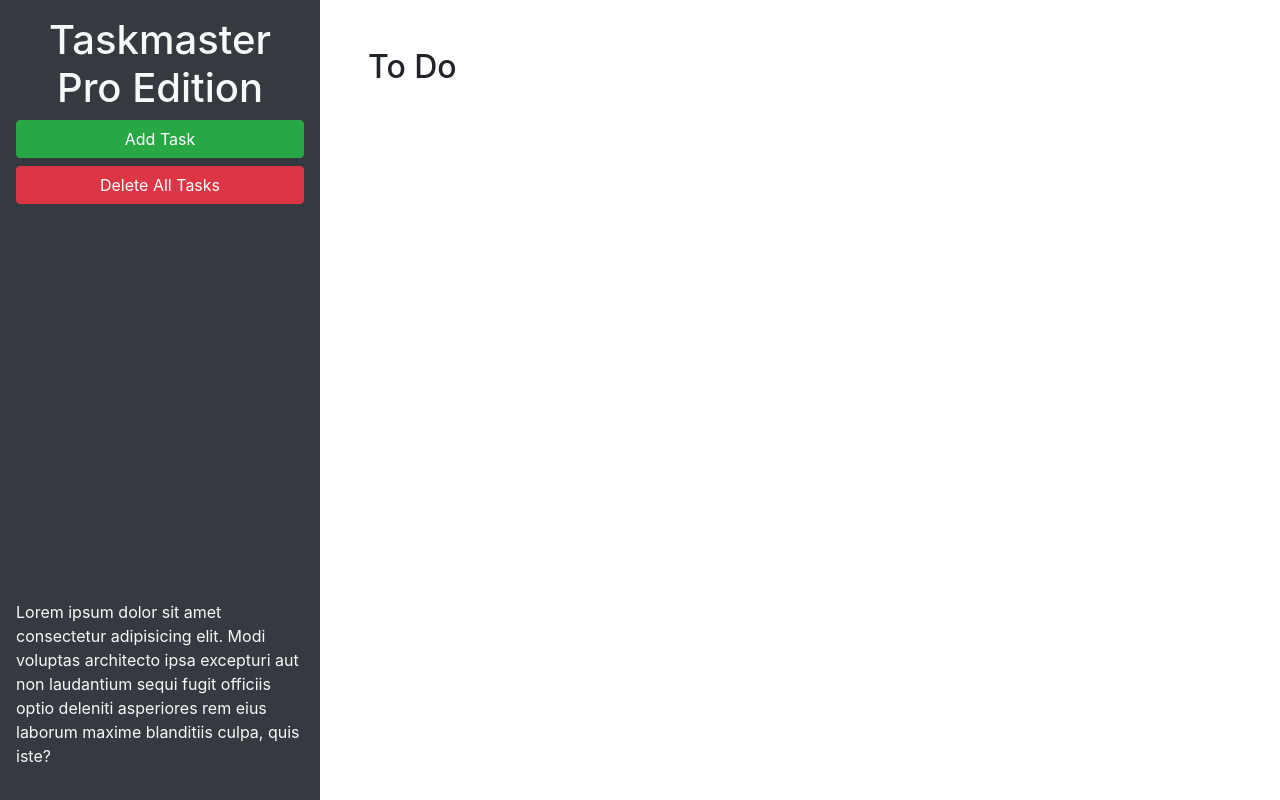
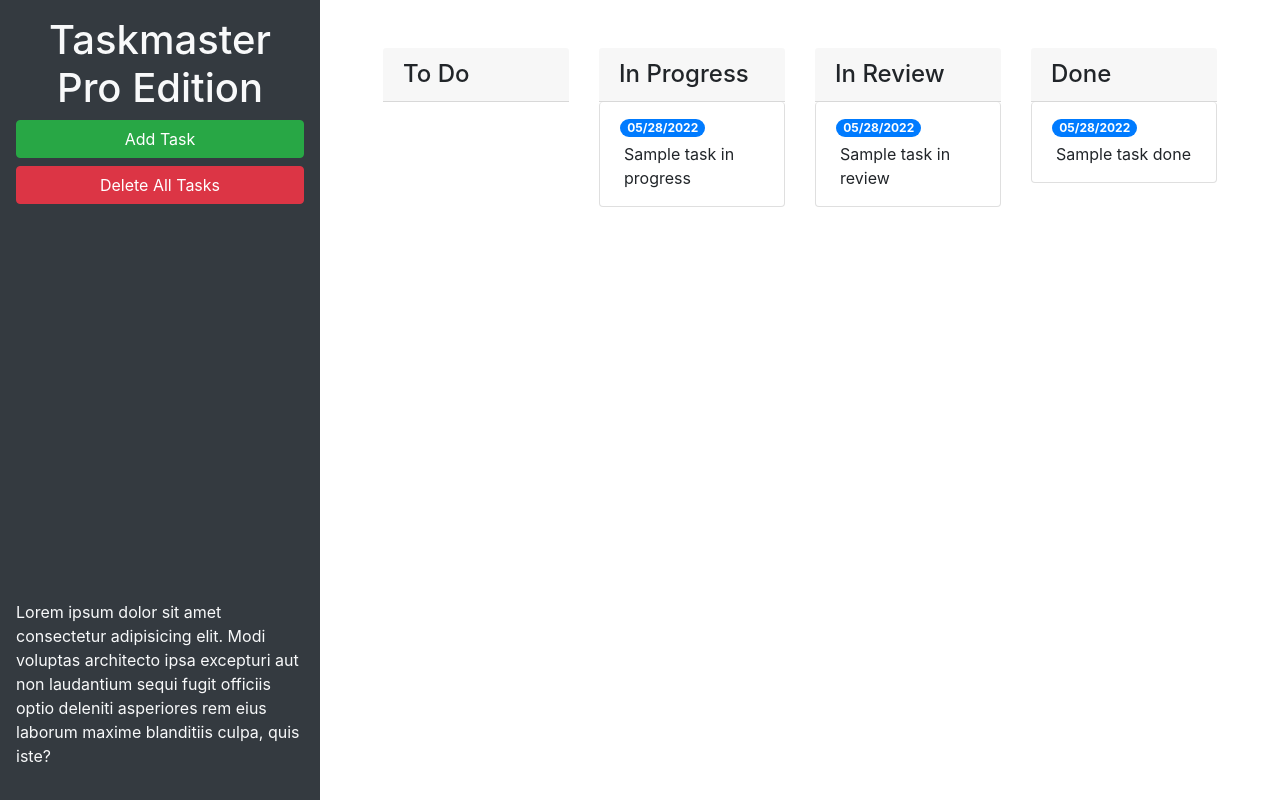
Before and after one commit to mendezhector16/taskmaster-pro, a plain HTML site: page index.html in a window 1280 px wide. Drawn offline with nearby package versions, Linux system fonts and the light colour scheme.

Commit message:
feature/bootstrap

```diff
--- a/index.html
+++ b/index.html
@@ -24,9 +24,46 @@
       </p>
     </header>
     <main class="col-12 col-lg-9">
-      <div class="m-5">
-        <h2>To Do</h2>
-        <ul id="list-toDo" class="list-group"> </ul>
+      <div class="m-5 row justify-content-around">
+        <!-- todo start -->
+        <div class="col-12 col-md-6 col-xl-3 mb-3">
+          <h4 class="card-header">To Do</h2>
+          <ul id="list-toDo" class="list-group"> </ul>
+        </div>
+        <!-- todo end -->
+        <!-- in progress start -->
+        <div class="col-12 col-md-6 col-xl-3 mb-3">
+          <h4 class="card-header">In Progress</h2>
+          <ul id="list-inProgress" class="list-group">
+            <li class="list-group-item">
+              <span class="badge badge-primary badge-pill">05/28/2022</span>
+              <p class="m-1">Sample task in progress</p>
+            </li>
+          </ul>
+        </div>
+        <!-- in progress ends -->
+        <!-- in review start -->
+        <div class="col-12 col-md-6 col-xl-3 mb-3">
+          <h4 class="card-header">In Review</h2>
+          <ul id="list-inReview" class="list-group">
+            <li class="list-group-item">
+              <span class="badge badge-primary badge-pill">05/28/2022</span>
+              <p class="m-1">Sample task in review</p>
+            </li>
+          </ul>
+        </div>
+        <!-- in review end -->
+        <!-- done start -->
+        <div class="col-12 col-md-6 col-xl-3 mb-3">
+          <h4 class="card-header">Done</h2>
+          <ul id="list-done class=" class="list-group">
+            <li class="list-group-item">
+              <span class="badge badge-primary badge-pill">05/28/2022</span>
+              <p class="m-1">Sample task done</p>
+            </li>
+          </ul>
+        </div>
+        <!-- done end -->
       </div>
     </main>
   </div>
@@ -46,11 +83,11 @@
           <form>
             <div class="form-group">
               <label for="modalTaskDescription">Task description</label>
-              <textarea id="modalTaskDescription" rows="3"></textarea>
+              <textarea id="modalTaskDescription" rows="3" class="form-control"></textarea>
             </div>
             <div class="form-group">
               <label for="modalDueDate">Due date</label>
-              <input type="text" id="modalDueDate" placeholder="mm/dd/yyyy" autocomplete="off" />
+              <input type="text" class="form-control"  id="modalDueDate" placeholder="mm/dd/yyyy" autocomplete="off" />
             </div>
           </form>
         </div>
```
